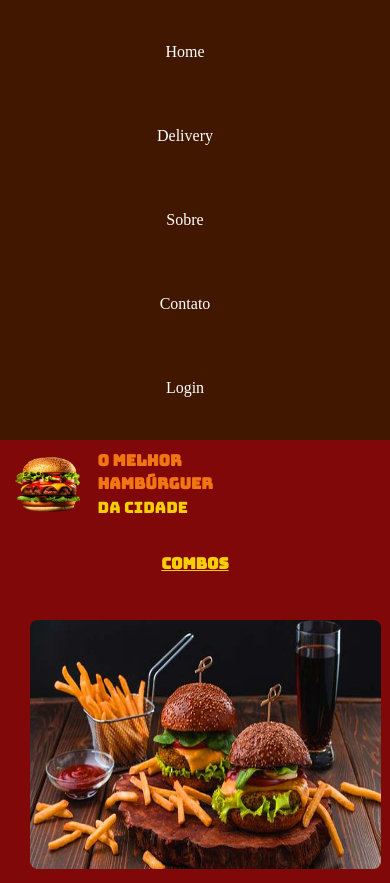
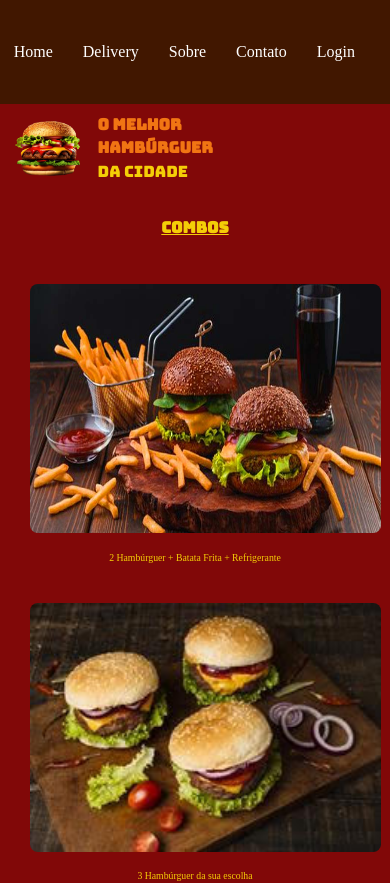
Before and after one commit to Hamburgueria-Hot-Steak/hot-steak, a React (Create React App) app: page / in a window 390 px wide. Shown: the top 883 px of the page. Built offline with nearby package versions, Linux system fonts and the light colour scheme; a web font is replaced by a local one.

Commit message:
Initial Commit 🎉

```diff
--- a/src/components/Navbar.css
+++ b/src/components/Navbar.css
@@ -14,6 +14,11 @@
     height: 74px; /* Defina a altura desejada, que corresponde à altura das imagens */
     display: flex; /* Para alinhar o texto verticalmente */
     align-items: center; /* Alinhar o texto verticalmente no centro */
+}
+
+/* Classe para alinhar links à direita */
+.menu-container .align-right {
+    justify-content: flex-end; /* Alinhe os links à direita */
 }
 
 /* Estilo para a classe .logo-hot-steak */
@@ -93,7 +98,7 @@
 /* Estilo para dispositivos móveis usando media query */
 @media (max-width: 768px) {
     .menu-container {
-        flex-direction: column; /* Altera a direção do flex para empilhar os elementos verticalmente */
+        flex-direction: row; /* Altera a direção do flex para empilhar os elementos verticalmente */
         align-items: center; /* Alinhe os elementos à esquerda */
         padding: 10px; /* Ajuste o preenchimento para dispositivos móveis */
         height: auto; /* Altura automática para acomodar o conteúdo empilhado */
```
